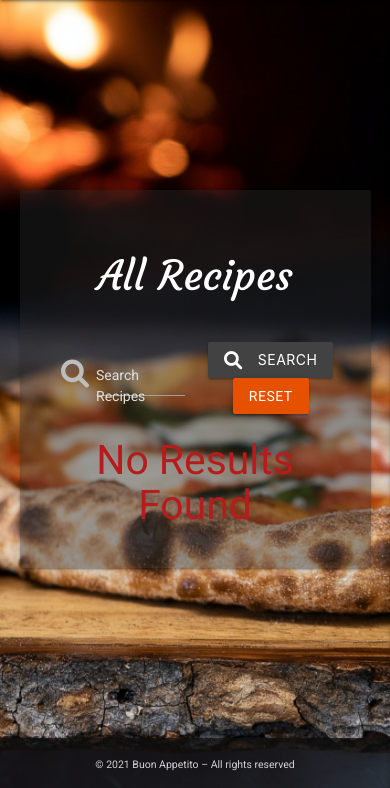
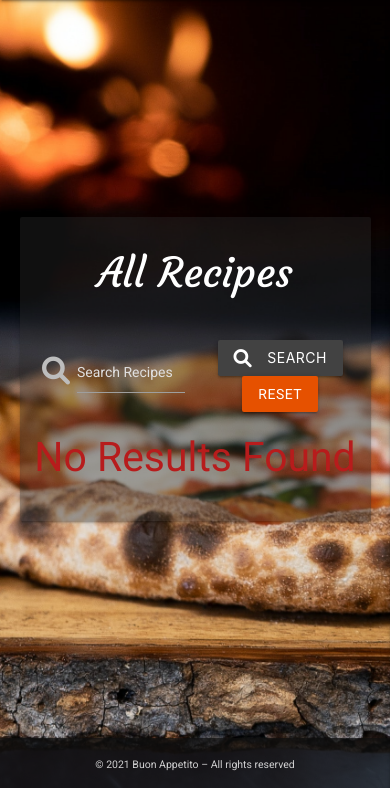
Before and after one commit to VictoriaShalabaeva/italian-cuisine-app, a Flask app: page /search in a window 390 px wide. Shown: the part 56-844 px from the top of the page. Run offline with Flask 2, Linux system fonts and the light colour scheme; data that the repository does not hold is empty; some libraries are stand-ins or nearby versions.

Commit message:
Add media query to all recipes page

```diff
--- a/static/css/style.css
+++ b/static/css/style.css
@@ -57,6 +57,10 @@ nav .brand-logo {
     .card-title h1 {
         font-size: 3rem;
     }
+    #jumbotron-card-padding {
+        padding-left: 0;
+        padding-right: 0;
+    }
 }
 
 @media screen and (max-width: 330px) {
@@ -84,7 +88,7 @@ nav .brand-logo {
     margin-bottom: 10px;
 }
 
-/* ----------------------------------------------Footer */
+/* -----------------------------Footer */
 
 .page-footer {
     padding-top: 0;
@@ -127,6 +131,13 @@ nav .brand-logo {
     background-color:rgba(40, 40, 40, 0.8);
 }
 
+@media screen and (max-width: 500px) {
+    .card-padding {
+        padding-left: 5px;
+        padding-right: 5px;
+    }
+}
+
 .title {
     margin-bottom: 40px;
     margin-top: 40px;
@@ -139,6 +150,18 @@ nav .brand-logo {
 
 .card-margin-bottom {
     margin-bottom: 50px;
+}
+
+@media screen and (max-width: 500px) {
+    .card .card-title {
+        font-size: 22px;
+    }
+    .card-margin-top {
+        margin-top: 50px;
+    }
+    .title {
+        margin-top: 10px;
+    }
 }
 
 /* -----------------------------Login page */
--- a/templates/all_recipes.html
+++ b/templates/all_recipes.html
@@ -1,7 +1,7 @@
 {% extends "base.html" %}
 {% block content %}
 
-    <div class="row card-panel jumbotron-card card-margin-top card-margin-bottom">
+    <div class="row card-panel jumbotron-card card-margin-top card-margin-bottom card-padding">
         <h3 class="white-text center-align title">All Recipes</h3>
         <form action="{{ url_for('search') }}" method="post" class="col s12">
             <div class="row valign-wrapper center-align">
--- a/templates/home.html
+++ b/templates/home.html
@@ -3,7 +3,7 @@
 
 <div class="container">
    <div class="row">
-      <div class="col s12">
+      <div class="col s12" id="jumbotron-card-padding">
          <div class="card jumbotron-card">
             <div class="card-content white-text">
                <div class="card-title logo center">
```
